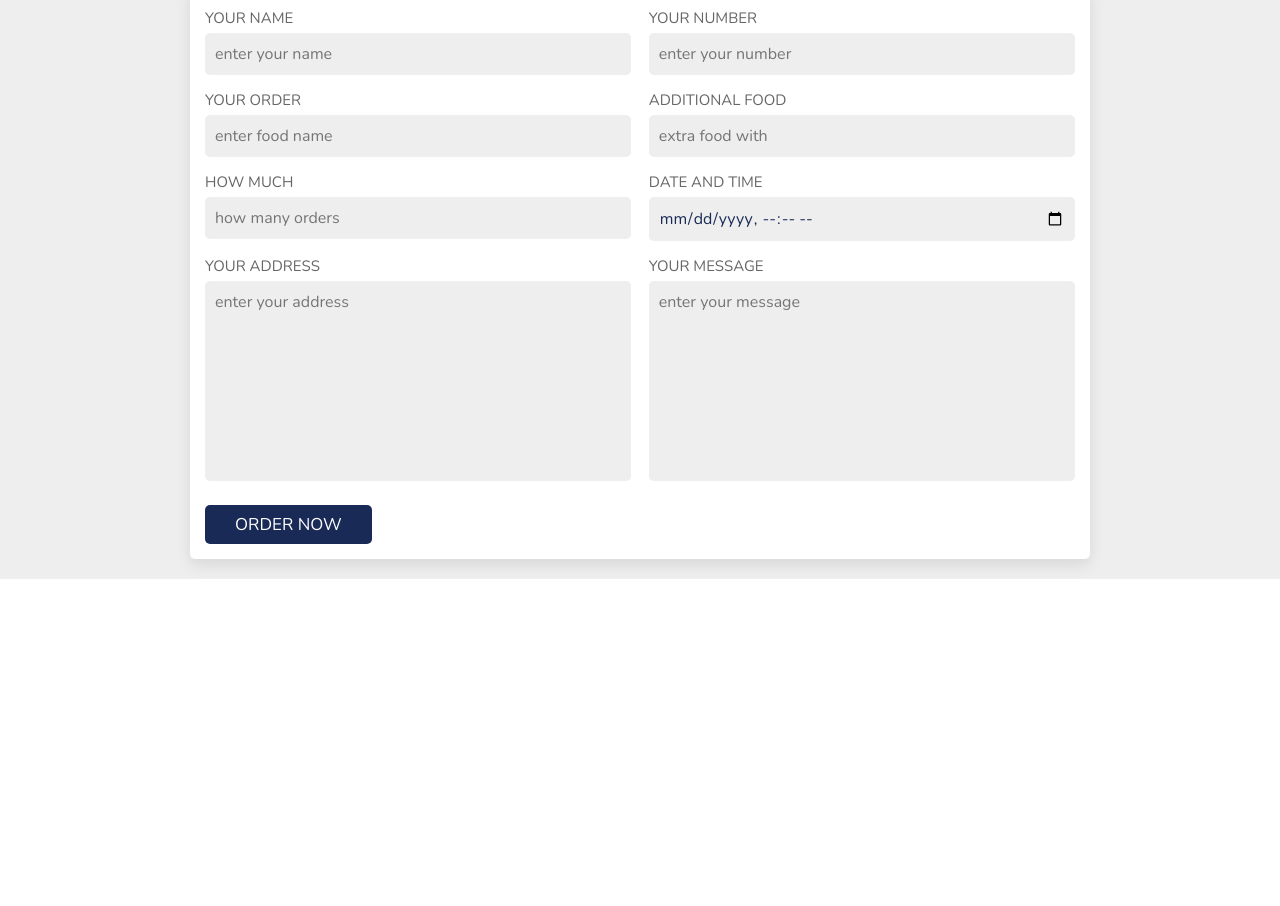
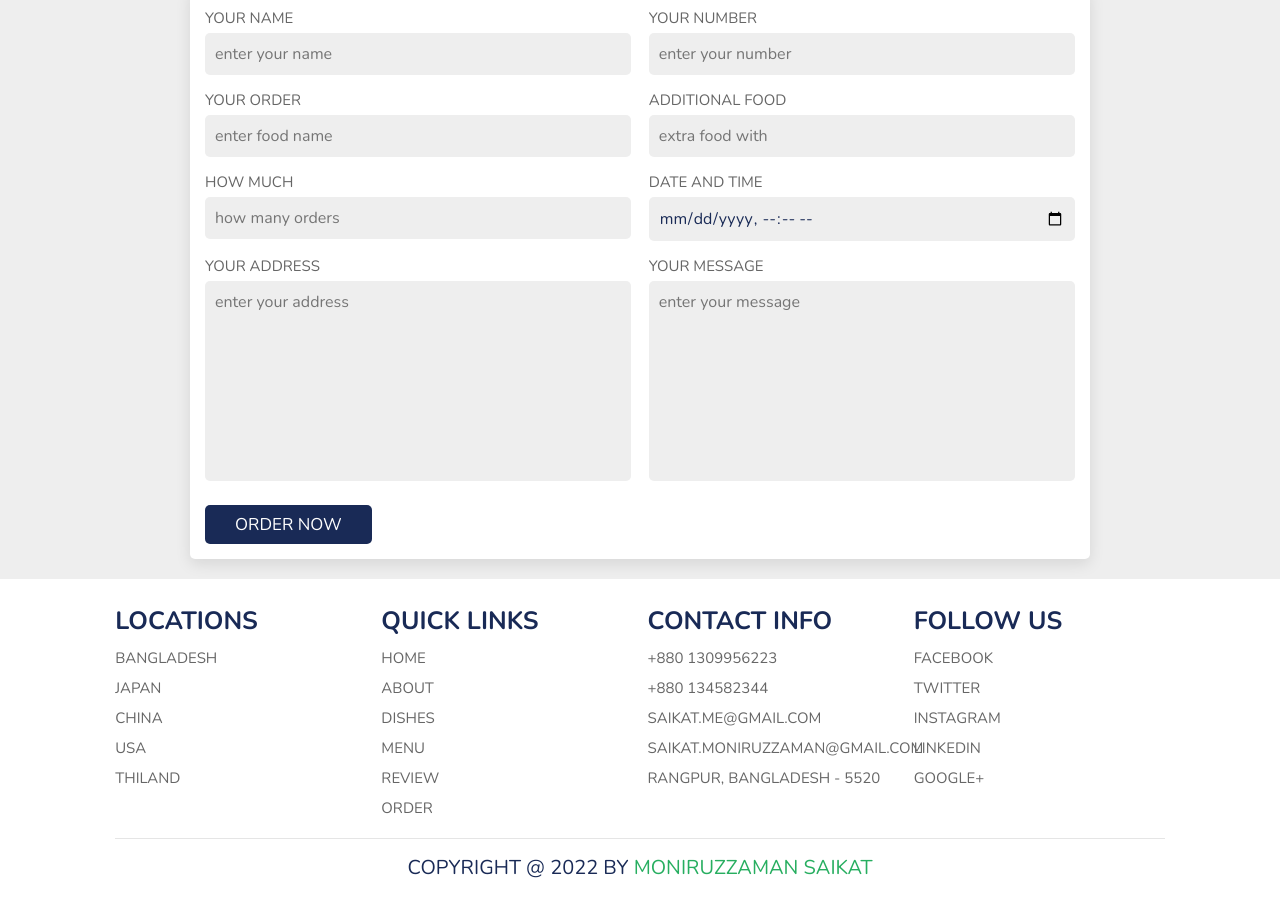
Before and after one commit to moniruzzamansaikat/restro-onepage-template, a plain HTML site: page index.html in a window 1280 px wide. Shown: the part 4276-5182 px from the top of the page. Before the commit the page ends 4855 px from the top, so only its background shows below. Drawn offline with nearby package versions, Linux system fonts and the light colour scheme.

Commit message:
footer section completed

```diff
--- a/index.html
+++ b/index.html
@@ -533,6 +533,42 @@
   </section>
   <!-- order section end -->
 
+  <!-- footer section -->
+  <section class="footer" id="footer">
+    <div class="box-container">
+      <div class="box">
+        <h3>locations</h3>
+        <a href="#">bangladesh</a><a href="#">japan</a><a href="#china">china</a><a href="#">usa</a><a
+          href="#">thiland</a>
+      </div>
+      <div class="box">
+        <h3>quick links</h3>
+        <a href="#">home</a><a href="#">about</a><a href="#">dishes</a><a href="#">menu</a><a href="#">review</a>
+        <a href="#">order</a>
+      </div>
+      <div class="box">
+        <h3>contact info</h3>
+        <a href="#">+880 1309956223</a>
+        <a href="#">+880 134582344</a>
+        <a href="#">saikat.me@gmail.com</a>
+        <a href="#">saikat.moniruzzaman@gmail.com</a>
+        <a href="#">rangpur, bangladesh - 5520</a>
+      </div>
+      <div class="box">
+        <h3>follow us</h3>
+        <a href="#">facebook</a>
+        <a href="#">twitter</a>
+        <a href="#">instagram</a>
+        <a href="#">linkedin</a>
+        <a href="#">google+</a>
+      </div>
+    </div>
+
+    <div class="credit">copyright @ 2022 by <span>moniruzzaman saikat</span></div>
+
+  </section>
+  <!-- footer section end -->
+
 
   <script src="https://cdn.jsdelivr.net/npm/swiper@8/swiper-bundle.min.js"></script>
   <script src="./script.js"></script>
--- a/style.css
+++ b/style.css
@@ -558,6 +558,47 @@ header .icons #menu-bars {
 
 /* / order section */
 
+/* footer section */
+.footer .box-container {
+  display: grid;
+  grid-template-columns: repeat(auto-fit, minmax(25rem, 1fr));
+  gap: 1.5rem;
+}
+
+.footer .box-container .box h3 {
+  padding: 0.5rem 0;
+  font-size: 2.5rem;
+  color: var(--black);
+}
+
+.footer .box-container .box a {
+  display: block;
+  padding: 0.5rem 0;
+  font-size: 1.5rem;
+  color: var(--light-color);
+}
+
+.footer .box-container .box a:hover {
+  color: var(--green);
+  text-decoration: underline;
+}
+
+.footer .credit {
+  text-align: center;
+  border-top: 0.1rem solid rgba(0, 0, 0, 0.1);
+  font-size: 2rem;
+  color: var(--black);
+  padding: 0.5rem;
+  padding-top: 1.5rem;
+  margin-top: 1.5rem;
+}
+
+.footer .credit span {
+  color: var(--green);
+}
+
+/* / footer section */
+
 /* media queires */
 @media (max-width: 991px) {
   html {
```
